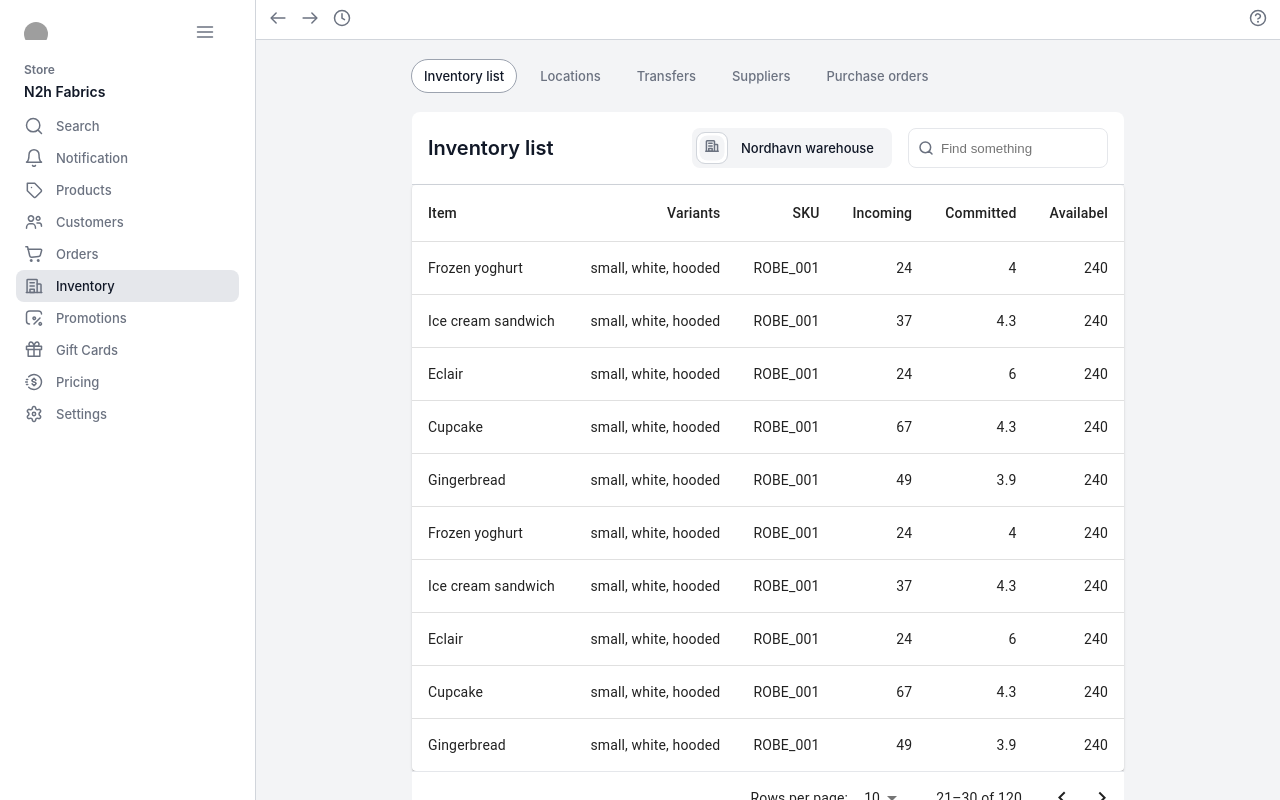
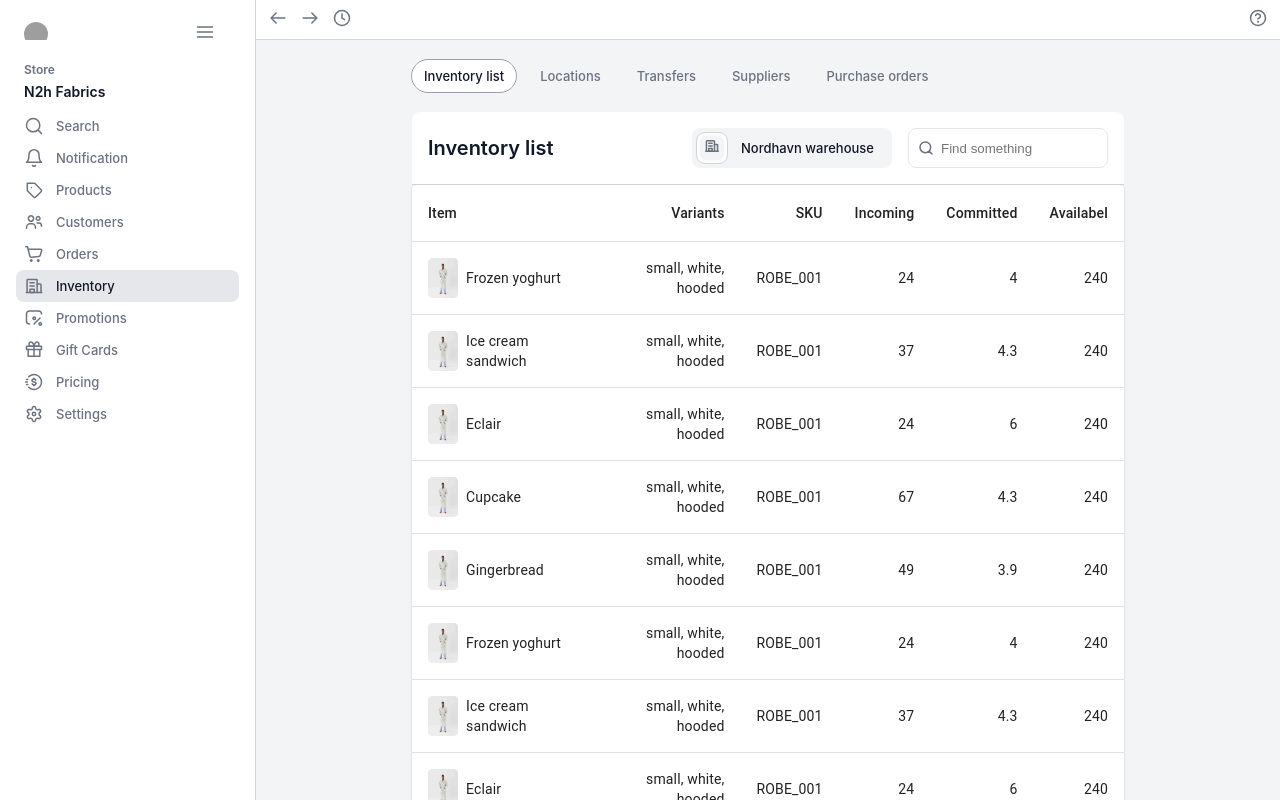
Before and after one commit to ngochieu276/MedusaAdmin, a React (Create React App) app: page /inventory/inventory-list in a window 1280 px wide. Shown: the top 800 px of the page. Built offline with nearby package versions, Linux system fonts and the light colour scheme; grey boxes are pictures that could not be loaded.

Commit message:
inventory-list-item-img

```diff
--- a/src/pages/Inventory/InventoryList/table/InventoryListTable.tsx
+++ b/src/pages/Inventory/InventoryList/table/InventoryListTable.tsx
@@ -5,6 +5,8 @@ import TableContainer from '@mui/material/TableContainer';
 import TableHead from '@mui/material/TableHead';
 import TableRow from '@mui/material/TableRow';
 import Paper from '@mui/material/Paper';
+
+import ItemImg from './../../../../style/img/inventory/item.png';
 
 interface InventoryList {
   name: string;
@@ -63,6 +65,7 @@ export default function InventoryListTable() {
   };
 
   return (
+    <div className="inventory-list-table">
       <TableContainer component={Paper}>
         <Table sx={{ minWidth: 650 }} aria-label="simple table">
           <TableHead>
@@ -76,7 +79,10 @@ export default function InventoryListTable() {
             {tableData.map((row: InventoryList) => (
               <TableRow key={row.name} sx={{ '&:last-child td, &:last-child th': { border: 0 } }}>
                 <TableCell component="th" scope="row">
+                  <div className="item-name-with-image">
+                    <img src={ItemImg} />
                     {row.name}
+                  </div>
                 </TableCell>
                 <TableCell align="right">{renderVariants(row.variants)}</TableCell>
                 <TableCell align="right">{row.sku}</TableCell>
@@ -88,5 +94,6 @@ export default function InventoryListTable() {
           </TableBody>
         </Table>
       </TableContainer>
+    </div>
   );
 }
--- a/src/style/scss/inventory/inventory-list.scss
+++ b/src/style/scss/inventory/inventory-list.scss
@@ -18,3 +18,15 @@
     line-height: 32px;
   }
 }
+
+.inventory-list-table {
+  .item-name-with-image {
+    @include flex($gap: 8px);
+
+    img {
+      width: 30px;
+      height: 40px;
+      border-radius: 4px;
+    }
+  }
+}
```
Also changed, not shown: src/style/img/inventory/item.png (added). Lines whose indentation alone changed are shown as unchanged.
